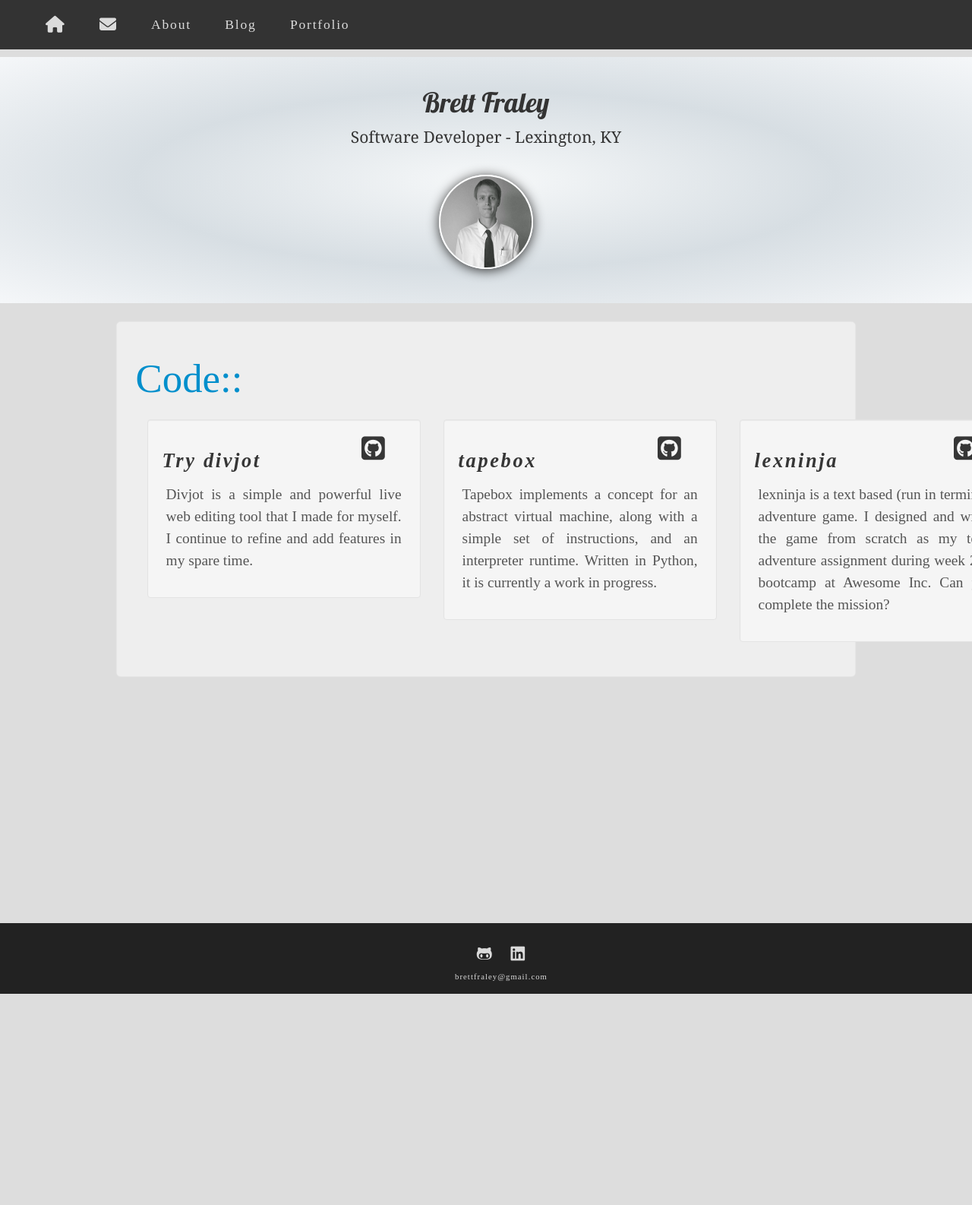
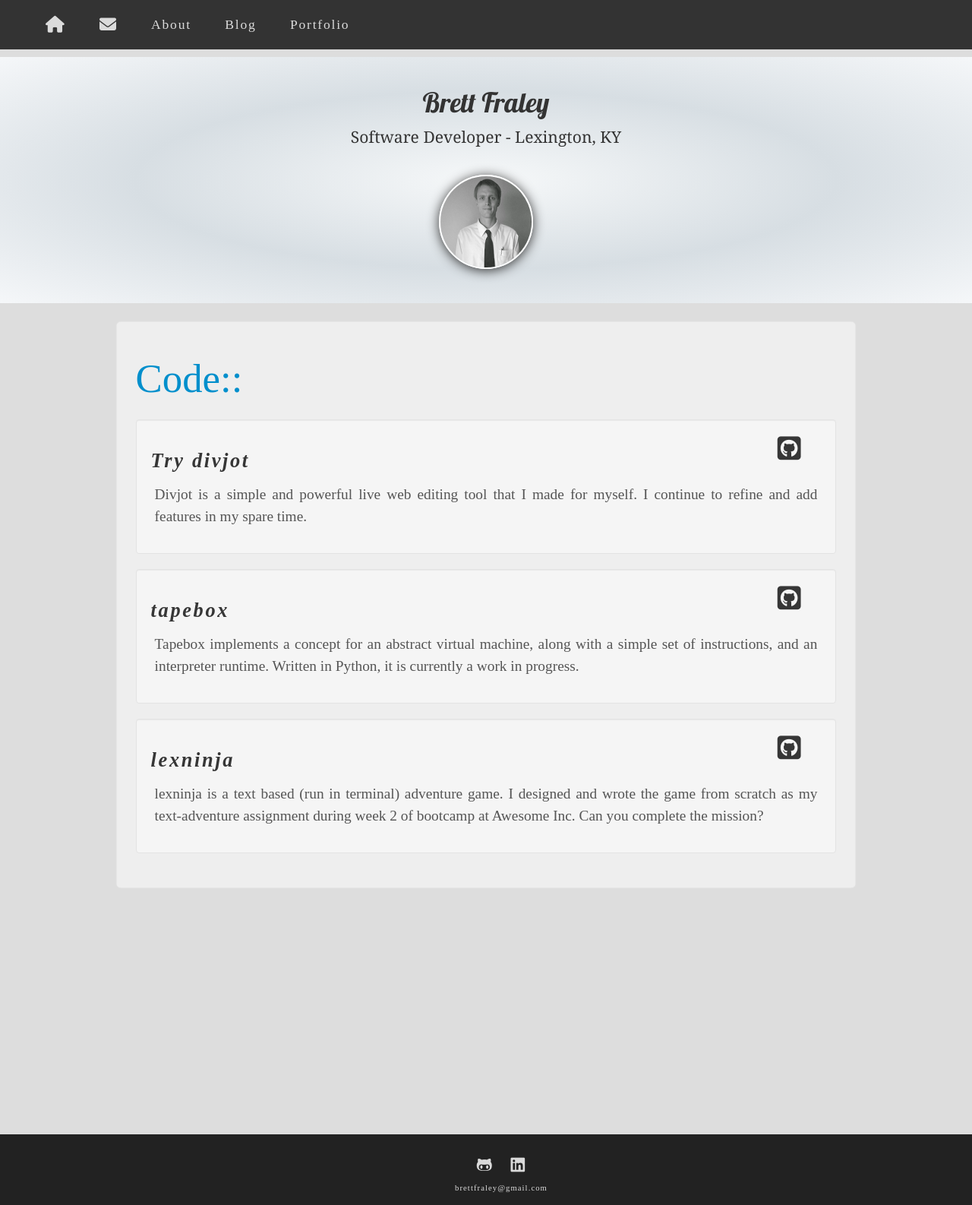
Before and after one commit to bFraley/bFraley.github.io, a Jekyll site: the page built from index.html, in a window 1280 px wide. Shown: the whole page at 76% size. Built offline with Jekyll 4.4.1, drawn with Linux system fonts in a browser that asks for light colours; nearby versions of some CDN libraries; some web fonts are replaced; before the commit the page ends 1308 px from its top, so only the background shows below that.

Commit message:
fix landing page, remove grid

```diff
--- a/index.html
+++ b/index.html
@@ -5,10 +5,7 @@ title: Home
 <article class="home-article">
     <h2>Code::</h2>
 
-    <div class="container">
-        <div class="row">
 
-            <div class="col-md-4">
     <div class="well">
         <a href="https://github.com/bfraley/divjot">
         <i class="fa fa-github-square fa-2x" aria-hidden="true"></i></a>
@@ -17,9 +14,8 @@ title: Home
 
         <p>Divjot is a simple and powerful live web editing tool that I made for myself. I continue to refine and add features in my spare time.</p>
     </div>
-            </div>
 
-    <div class="col-md-4">
+
     <div class="well">
         <a href="https://github.com/bFraley/avtm">
         <i class="fa fa-github-square fa-2x" aria-hidden="true"></i></a>
@@ -27,9 +23,9 @@ title: Home
         <h3><a href="https://github.com/bFraley/avtm">tapebox</a></h3>
         <p>Tapebox implements a concept for an abstract virtual machine, along with a simple set of instructions, and an interpreter runtime. Written in Python, it is currently a work in progress.</p>
     </div>
-    </div>
 
-    <div class="col-md-4">
+
+
     <div class="well">
         <a href="https://github.com/bFraley/lexninja">
         <i class="fa fa-github-square fa-2x" aria-hidden="true"></i></a>
@@ -37,6 +33,6 @@ title: Home
         <h3><a href="https://github.com/bFraley/lexninja">lexninja</a></h3>
         <p>lexninja is a text based (run in terminal) adventure game. I designed and wrote the game from scratch as my text-adventure assignment during week 2 of bootcamp at Awesome Inc. Can you complete the mission?</p>
     </div>
-    </div>
+
 
 </article>
```
Also changed, not shown: 1 other file. Lines whose indentation alone changed are shown as unchanged.
